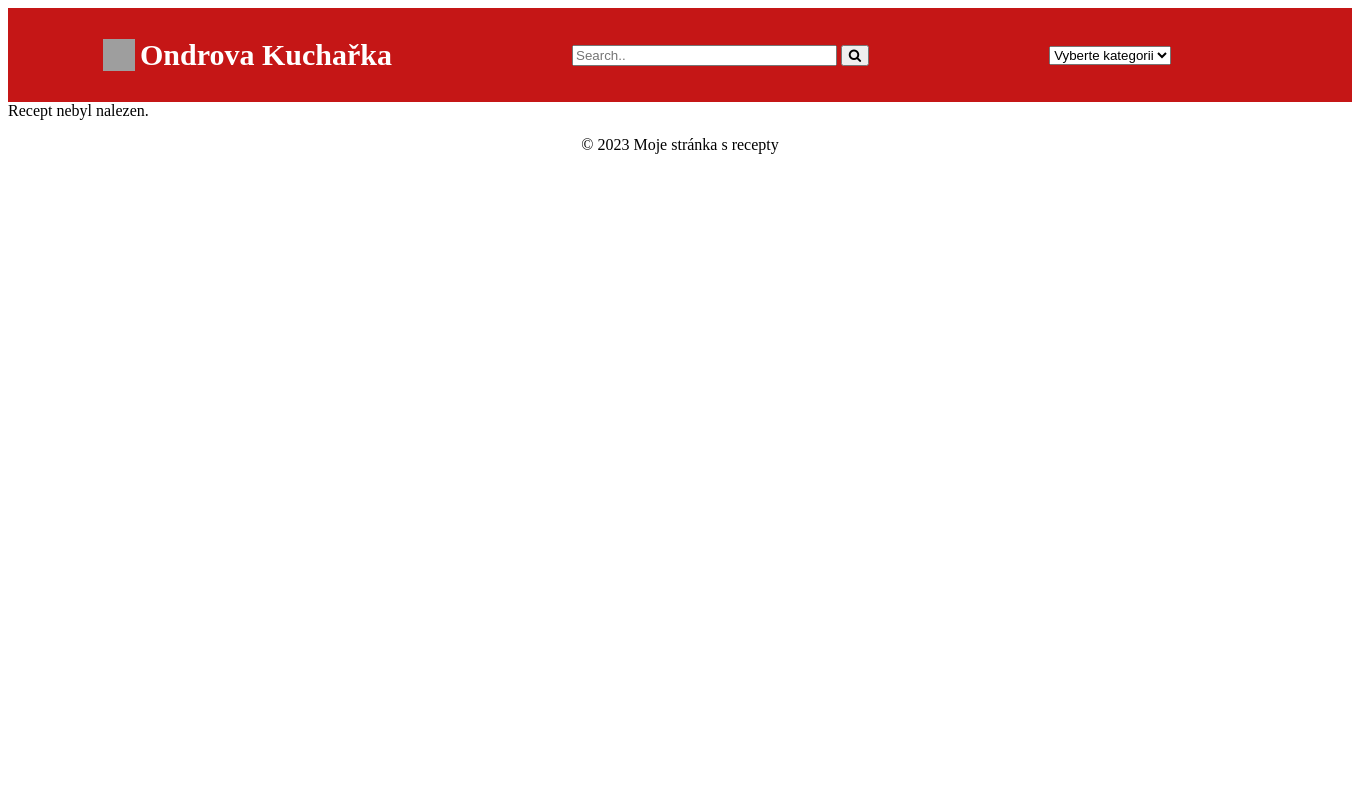
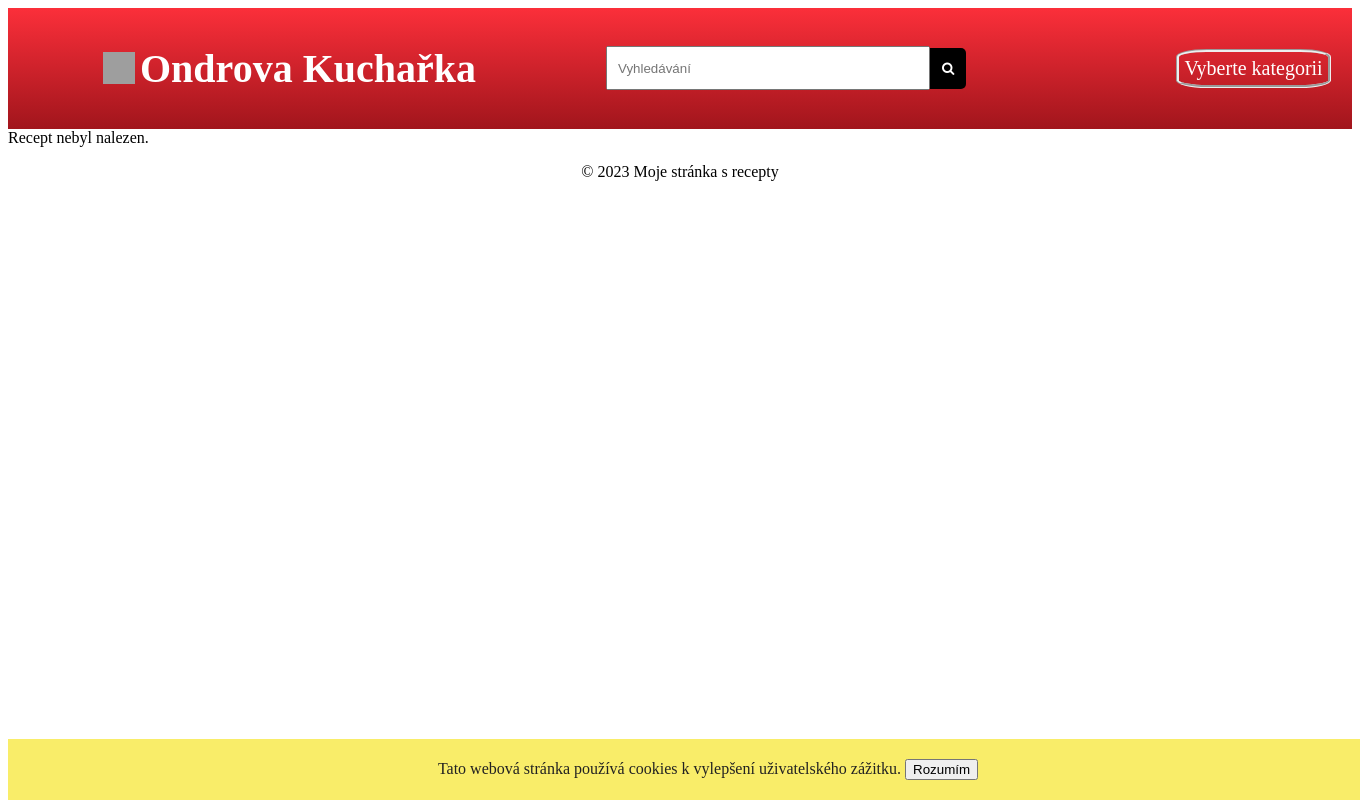
Before and after one commit to FrogFromHeII/kucharka, a PHP site: page /recept.php in a window 1360 px wide. Run offline with PHP 8.4, Linux system fonts and the light colour scheme; data that the repository does not hold is empty; grey boxes are pictures that could not be loaded.

Commit message:
On branch main Your branch is up to date with 'origin/main'.
Changes to be committed:
	new file:   cookie.js
	modified:   dnWeb.php
	modified:   html/footer.php
	modified:   html/header.php
	modified:   index.php
	modified:   recept.php
	modified:   searchResult.php
	modified:   style.css

```diff
--- /dev/null
+++ b/cookie.js
@@ -0,0 +1,36 @@
+class Cookie {
+    constructor(name, value, days) {
+        this.name = name;
+        this.value = value;
+        this.days = days;
+    }
+
+    createCookie() {
+        let expires = "";
+        if (this.days) {
+            let date = new Date();
+            date.setTime(date.getTime() + (this.days*24*60*60*1000));
+            expires = "; expires=" + date.toUTCString();
+        }
+        document.cookie = this.name + "=" + (this.value || "")  + expires + "; path=/";
+    }
+
+    extendCookie() {
+        this.createCookie();
+    }
+
+    checkCookie() {
+        let nameEQ = this.name + "=";
+        let ca = document.cookie.split(';');
+        for(let i=0;i < ca.length;i++) {
+            let c = ca[i];
+            while (c.charAt(0)==' ') c = c.substring(1,c.length);
+            if (c.indexOf(nameEQ) == 0) return true;
+        }
+        return false;
+    }
+
+    alertUser() {
+        alert("Tato webová stránka používá cookies k vylepšení uživatelského zážitku.");
+    }
+}
--- a/html/footer.php
+++ b/html/footer.php
@@ -1,3 +1,43 @@
+
+<style>
+  /* Styl pro vyskakovací okno */
+  .cookie-popup {
+    display: none;
+    position: fixed;
+    bottom: 0;
+    width: 100%;
+    background-color: #f9ed69;
+    color: #222;
+    text-align: center;
+    padding: 20px;
+    }
+</style>
+
+</div>
+  <!-- Vyskakovací okno pro cookies -->
+  <div id="cookiePopup" class="cookie-popup">
+  Tato webová stránka používá cookies k vylepšení uživatelského zážitku.
+  <button onclick="closePopup()">Rozumím</button>
+  </div>
+
+  <script>
+    let myCookie = new Cookie('myCookie', 'myValue', 7);
+
+    // Zkontroluje, zda cookie existuje
+    if (!myCookie.checkCookie()) {
+        // Vytvoří cookie
+        myCookie.createCookie();
+        // Zobrazí vyskakovací okno
+        document.getElementById('cookiePopup').style.display = 'block';
+    }
+
+    // Funkce pro zavření vyskakovacího okna
+    function closePopup() {
+        document.getElementById('cookiePopup').style.display = 'none';
+    }
+</script>
+
+
 <footer>
     <div class = 'footer'>
         <p>&copy; 2023 Moje stránka s recepty</p>
@@ -6,3 +46,4 @@
 <?php
 $web->closeConnection();
 ?>
+</html>
--- a/html/header.php
+++ b/html/header.php
@@ -4,6 +4,7 @@
     <meta charset="utf-8">
     <title>Moje stránka s recepty</title>
     <link rel="stylesheet" href="style.css">
+    <script src="cookie.js"></script>
 </head>
 
 <?php
@@ -49,7 +50,7 @@ $web = new dnWeb();
         <link rel="stylesheet" href="https://cdnjs.cloudflare.com/ajax/libs/font-awesome/4.7.0/css/font-awesome.min.css">
         <!-- Vyhledávací pole -->
         <form class="search-form" onsubmit="redirectToResults(); return false;">
-            <input id="searchInput" class="search-form__input" type="text" placeholder="Search.." size="30" onkeyup="showResult(this.value)" onclick="showResult(this.value)" name="search">
+            <input id="searchInput" class="search-form__input" type="text" placeholder="Vyhledávání" size="30" onkeyup="showResult(this.value)" onclick="showResult(this.value)" name="search">
             <button class="search-form__button" type="submit"><i class="fa fa-search"></i></button>
             <div id="livesearch"></div>
         </form>
@@ -57,5 +58,4 @@ $web = new dnWeb();
         <!-- Rozbalovací seznam kategorií -->
         <div class = 'header__drop-down'> <?php echo $web->getCategoriesDropdown(); ?> </div>
 
-    </div>
 </header>
--- a/recept.php
+++ b/recept.php
@@ -3,10 +3,13 @@ require_once 'html/header.php';
 
 $id = isset($_GET['id']) ? intval($_GET['id']) : 0;
 
-$sql = "SELECT recepty.*, kategorie.nazev AS kategorie_nazev FROM recepty
+$sql = "SELECT recepty.*, kategorie.nazev AS kategorie_nazev, suroviny.nazev AS suroviny_nazev
+        FROM recepty
         JOIN kategorie ON recepty.kategorie = kategorie.id
+        JOIN suroviny ON recepty.suroviny = suroviny.id
         WHERE recepty.id = :id";
 $recept = $web->executeQuery($sql, ['id' => $id]);
+
 
 $rating_avg = $web->executeQuery("SELECT AVG(hodnoceni) as average_rating FROM hodnoceni WHERE recept = :id", ['id' => $id]);
 $rating_sum = $web->executeQuery("SELECT COUNT(*) as total FROM hodnoceni WHERE recept = :id", ['id' => $id]);
@@ -20,7 +23,6 @@ if ($_SERVER["REQUEST_METHOD"] == "POST" && isset($_POST["hodnoceni"])) {
     $rating_sum = $web->executeQuery("SELECT COUNT(*) as total FROM hodnoceni WHERE recept = :id", ['id' => $id]);
 }
 ?>
-
 
 <?php if ($recept): ?>
     <div class="recept">
@@ -42,7 +44,8 @@ if ($_SERVER["REQUEST_METHOD"] == "POST" && isset($_POST["hodnoceni"])) {
                 <div class="recept__info">
                     <p><?= round($rating_avg['average_rating'] ?? 0, 2) . '/5 (' . $rating_sum['total'] . ' hodnocení)' ?></p>
                     <p><?= $recept["kategorie_nazev"] ?></p>
-                    <p><?= $recept["cas"] ?></p>
+                    <p><?= $recept["suroviny_nazev"] ?></p>
+                    <p><?= $recept["cas"] . ' minut'?></p>
                 </div>
             </div>
         </div>
--- a/style.css
+++ b/style.css
@@ -54,10 +60,10 @@
   justify-content: space-between;
   align-items: center;
   padding: 10px;
-  font-size: 15px;
+  font-size: 20px;
   width: auto;
   position: relative;
-  background-color: rgb(197, 22, 22);
+  background-image: linear-gradient(to top, #a1151c, #fb2f3a);
 }
 
 .header__inner {
@@ -73,17 +79,97 @@
 }
 
 .search-form {
+  display: flex;
+  align-items: center;
   flex-grow: 1;
   margin: 0 20px;
   position: relative;
-  left: 250px;
+  font-size: 17px;
+  left: 200px;
 }
 
-.header__drop-down {
+.search-form__input {
   flex-grow: 1;
-  margin: 0 20px;
+  padding: 10px;
+  width: 300px;
+  height: 20px;
+}
+
+/* Živý výsledek styl */
+#livesearch {
+  position: absolute;
+  z-index: 1;
+  top: 100%;
+  width: 100%;
+  max-width: 300px;
+  background: #f1f1f1;
+  box-shadow: 0px 8px 16px 0px rgba(0,0,0,0.2);
+  border-radius: 5px;
+}
+
+/* Přidán hover efekt na živý výsledek */
+#livesearch:hover {
+  box-shadow: 0px 8px 16px 0px rgba(0,0,0,0.4);
+}
+
+/* Styl tlačítka ve vyhledávacím poli */
+.search-form__button {
+  background-color: #000000;
+  color: white;
+  border: none;
+  padding: 13px 12px;
+  border-radius: 0 5px 5px 0;
+  cursor: pointer;
+
+}
+
+/* Hover efekt pro tlačítko ve vyhledávacím poli */
+.search-form__button:hover {
+  background-color: #000000;
+}
+
+
+
+/* Přidáme styl pro dropdown */
+.dropdown {
+  left: 390px;
   position: relative;
-  left: 390px;
+  display: inline-block;
+  border-style: groove;
+  border-radius: 20%;
+  padding: 5px;
+  color: white;
+}
+
+.dropdown-content {
+  display: none;
+  position: absolute;
+  background-color: #f9f9f9;
+  min-width: 160px;
+  box-shadow: 0px 8px 16px 0px rgba(0,0,0,0.2);
+  padding: 12px 16px;
+  margin: 10px;
+  left: -30px;
+  z-index: 1;
+}
+
+/* Zobrazíme dropdown při najetí myší */
+.dropdown:hover .dropdown-content {
+  display: block;
+}
+
+/* Přidáme styl pro obsah dropdownu */
+.dropdown-content p {
+  margin: 0; /* Odstraníme odsazení odstavce */
+}
+
+.dropdown-content a {
+  color: #333; /* Změníme barvu odkazů */
+  text-decoration: none; /* Odstraníme podtržení odkazů */
+}
+
+.dropdown-content a:hover {
+  text-decoration: underline; /* Přidáme podtržení při najetí myší */
 }
 
 /* Style h1 to remove underline and set color to white */
@@ -198,13 +280,30 @@ form.example::after {
   display: table;
 }
 
-/* Živý výsledek styl */
-#livesearch {
-  position: absolute;
-  z-index: 1;
-  margin-top: 10px; /* Přidáno pro oddělení od vyhledávacího pole */
-  width: 80%;
-  max-width: 50%;
-  background: #f1f1f1;
-  box-shadow: 0px 8px 16px 0px rgba(0,0,0,0.2);
+
+
+
+.button-container {
+  text-align: center;
 }
+
+.button {
+  display: inline-block;
+  width: 100px;
+  height: 50px;
+  margin: 10px;
+  padding: 10px;
+  text-align: center;
+  text-decoration: none;
+  vertical-align: top;
+  border: 2px solid #a1151c;
+  background-color: white;
+  border-radius: 50%;
+  color: black;
+  transition-duration: 0.4s;
+}
+
+.button:hover {
+  background-color: #a1151c;
+  color: white;
+}
```
Also changed, not shown: other parts of style.css (+20 -18 lines), dnWeb.php (+32 -8 lines), index.php (+24 -6 lines), searchResult.php (+5 -4 lines).
